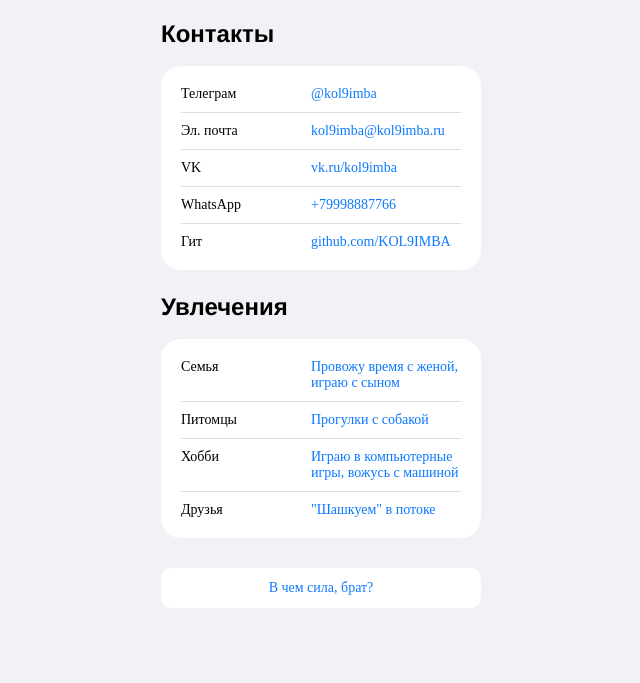
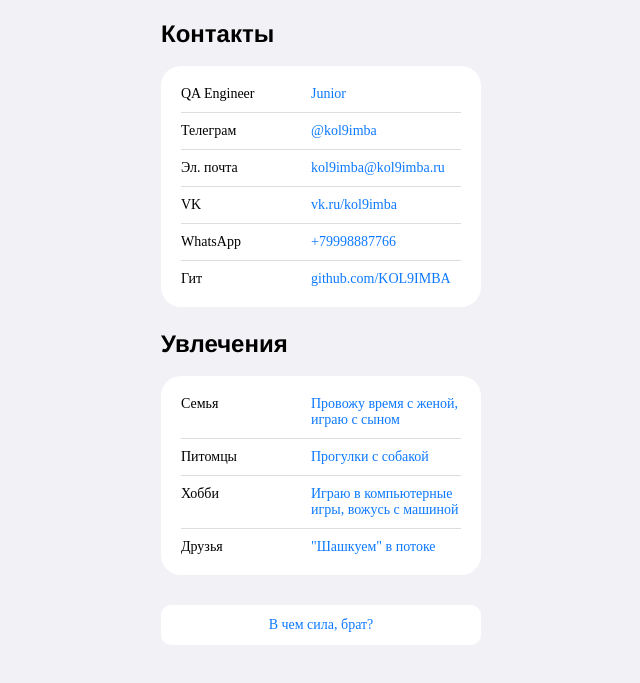
Before and after one commit to KOL9IMBA/-HTML-CSS, a plain HTML site: page index.html in a window 1280 px wide. Shown: the part 185-868 px from the top of the page, without its empty margins (319-959 px from the left). Before the commit the page ends 833 px from the top, so only its background shows below. Drawn offline with Linux system fonts and the light colour scheme.

Commit message:
добваил параграф

```diff
--- a/index.html
+++ b/index.html
@@ -21,6 +21,10 @@
       <section class="links">
         <h2 class="links__header">Контакты</h2>
         <ul class="links__container">
+          <li class="links__link">
+            <p class="links__title">QA Engineer</p>
+            <a class="linsk__link" href="@german_dlinikov">Junior</a>
+          </li>
           <li class="links__link">
             <p class="links__title">Телеграм</p>
             <a class="linsk__link" href="@german_dlinikov">@kol9imba</a>
```
